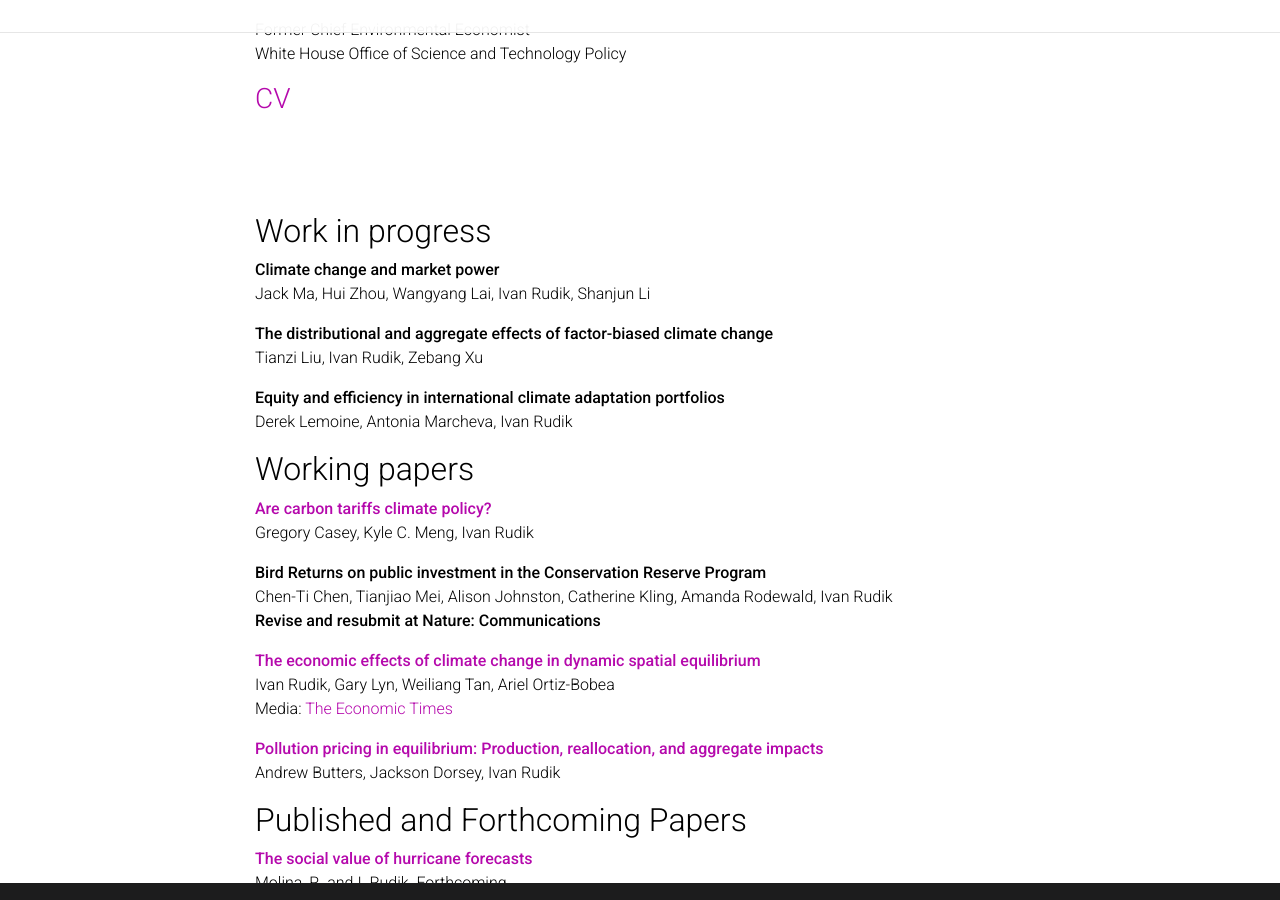
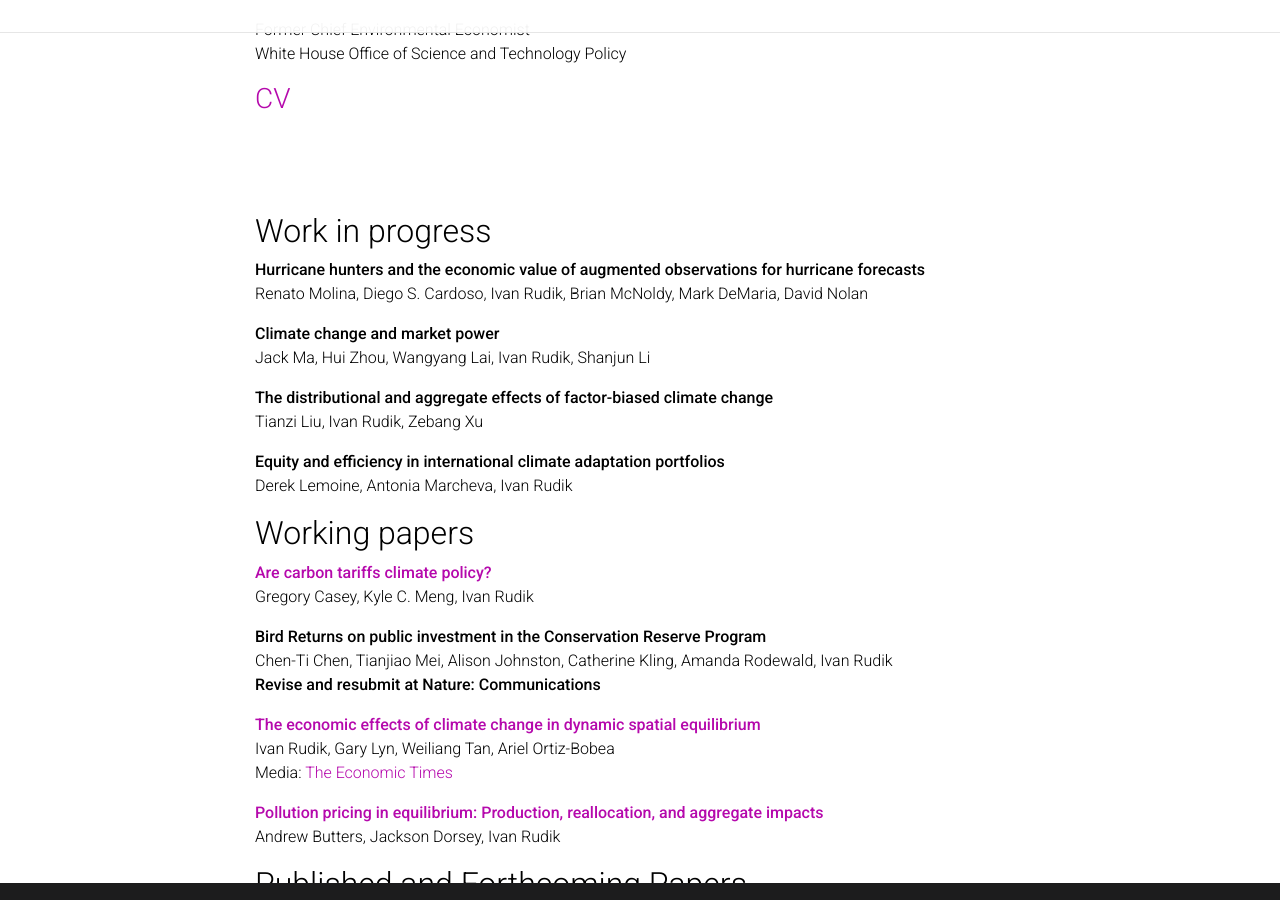
Before and after one commit to irudik/irudik.github.io, a Jekyll site: the page built from _pages/about.md, in a window 1280 px wide and 900 px high, scrolled down 380 px. Built offline with Jekyll 4.4.1, drawn with Linux system fonts in a browser that asks for light colours; a style sheet for code colours, icons or effects is not loaded.

Commit message:
Add hurricane hunters work in progress

```diff
--- a/_pages/about.md
+++ b/_pages/about.md
@@ -42,6 +42,8 @@ White House Office of Science and Technology Policy
 
 ## Work in progress
 
+**Hurricane hunters and the economic value of augmented observations for hurricane forecasts**
+Renato Molina, Diego S. Cardoso, Ivan Rudik, Brian McNoldy, Mark DeMaria, David Nolan
 
 **Climate change and market power**
 Jack Ma, Hui Zhou, Wangyang Lai, Ivan Rudik, Shanjun Li
```
